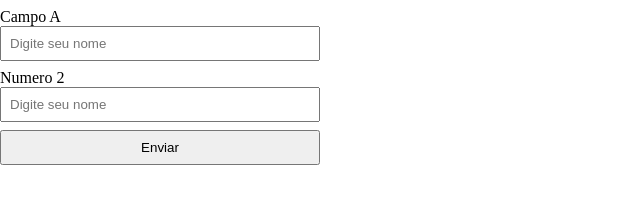
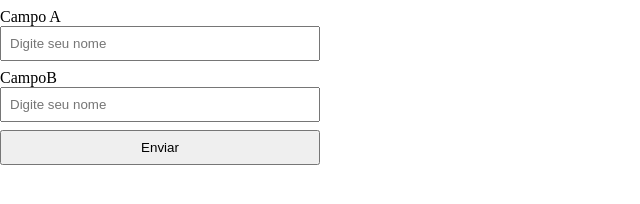
Before and after one commit to jasonrn36/curso_ebac_frontend, a plain HTML site: page index.html in a window 1280 px wide. Shown: the full height of the page, 0-640 px from the left. Drawn offline with Linux system fonts and the light colour scheme.

Commit message:
Update value label

```diff
--- a/index.html
+++ b/index.html
@@ -13,7 +13,7 @@
         <form id="form-reserva" >
             <label for="name" id="campoA" >Campo A</label>
             <input type="text" name="name" id="name" placeholder="Digite seu nome" />
-            <label for="name" id="campoB" >Numero 2</label>
+            <label for="name" id="campoB" >CampoB</label>
             <input type="text" name="pessoas" id="pessoas" placeholder="Digite seu nome" />
             <input type="submit" id="send" value="Enviar" />
         </form>
```
